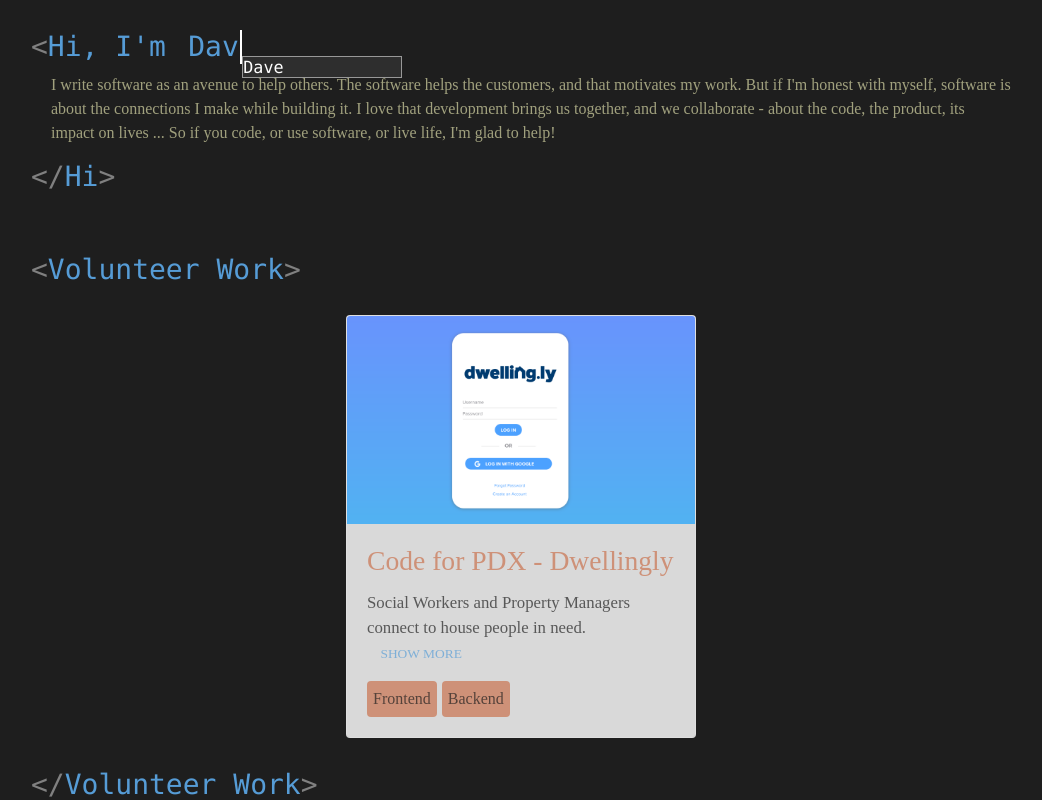
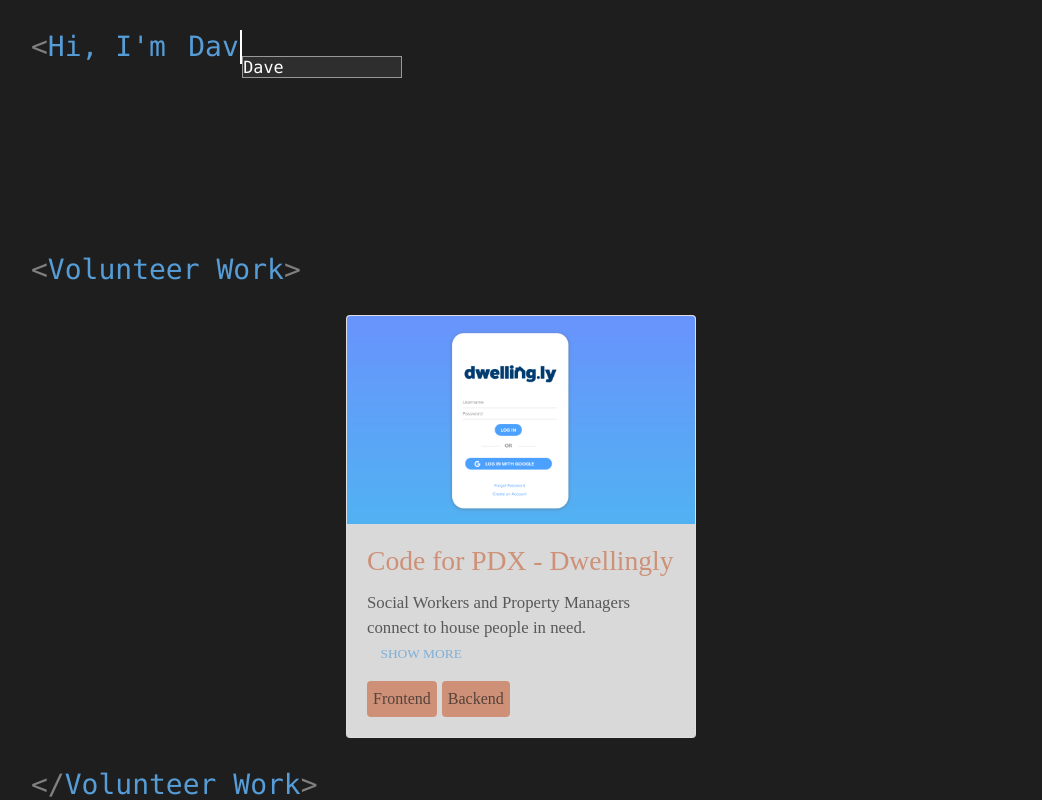
Before and after one commit to DaveTrost/dave-trost, a React (Create React App) app: page / in a window 1280 px wide. Shown: the top 800 px of the page, without its empty margins (119-1161 px from the left). Built offline with nearby package versions, Linux system fonts and the light colour scheme; a web font is replaced by a local one.

Commit message:
Animate the mission text so it comes after the typing animation

```diff
--- a/src/components/Mission.tsx
+++ b/src/components/Mission.tsx
@@ -1,6 +1,8 @@
 import React from 'react';
 import './Mission.scss';
 import { BracketL, BracketR, Slash } from './AngleBrackets';
+
+const enterAfterTyping = 'animated fadeInUp delay-7s';
 
 const Mission = () => (
   <section className='Mission'>
@@ -13,14 +15,14 @@
           Dave<BracketR /> <span className='cursor type-slow'> </span>
         </span>
       </h3>
-      <p>
+      <p className={`${enterAfterTyping}`}>
         I write software as an avenue to help others.
         The software helps the customers, and that motivates my work.
         But if I'm honest with myself, software is about the connections I make while building it.
         I love that development brings us together, and we collaborate - about the code, the product, its impact on lives ...
         So if you code, or use software, or live life, I'm glad to help!
       </p>
-      <h3 className='monospace'>
+      <h3 className={`monospace ${enterAfterTyping}`}>
         <BracketL /><Slash />
         Hi
         <BracketR />
--- a/src/styles/vars.scss
+++ b/src/styles/vars.scss
@@ -39,4 +39,17 @@
 
 .animated {
   animation-duration: 0.5s;
+
+  &.delay-6s {
+    -webkit-animation-delay: 6s;
+    animation-delay: 6s;
+  }
+  &.delay-7s {
+    -webkit-animation-delay: 7s;
+    animation-delay: 7s;
+  }
+  &.delay-8s {
+    -webkit-animation-delay: 8s;
+    animation-delay: 8s;
+  }
 }
```
